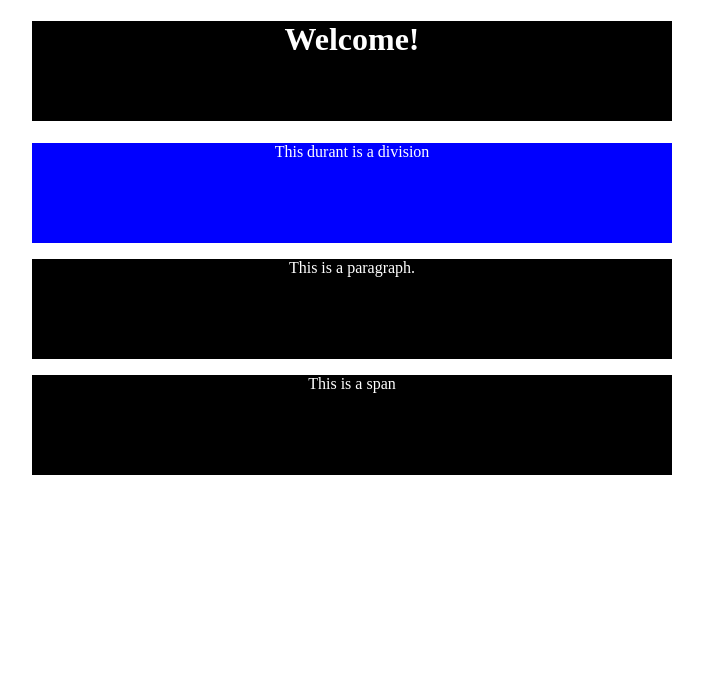
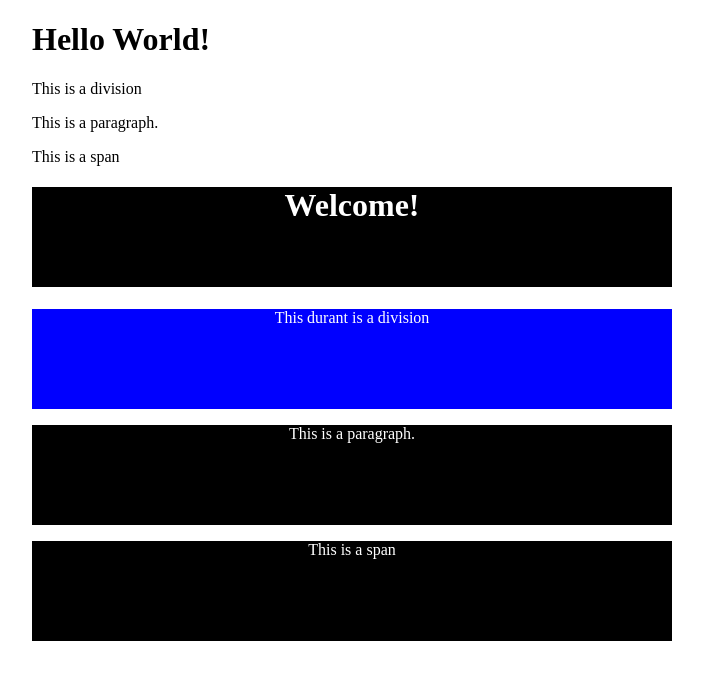
Before and after one commit to kd7-gif/kds-rep, a plain HTML site: page javascript CW/index.html in a window 1280 px wide. Shown: the whole page, without its empty margins (288-991 px from the left). Drawn offline with Linux system fonts and the light colour scheme.

Commit message:
Update index.html

```diff
--- a/javascript CW/index.html
+++ b/javascript CW/index.html
@@ -7,6 +7,11 @@
     <title>Document</title>
 </head>
 <body>
+    <div id="main" class="main">
+        <h1 class="heading">Hello World!</h1>
+        <div class="division">This is a division</div>
+        <p class="paragraph">This is a paragraph.</p>
+        <div><span class="span">This is a span</span></div>
     <div class="container">
         <h1 class="heading child">Welcome!</h1>
         <div class="division child">This durant is a division</div>
```
